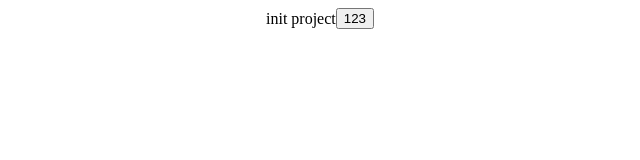
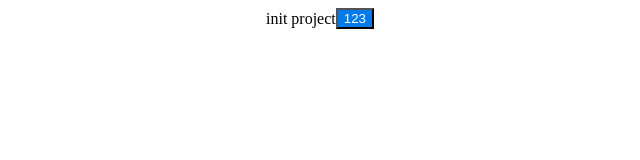
Before and after one commit to wanted-frontedend-team5/pre-onboarding-10th-2-5, a React (Create React App) app: page / in a window 1280 px wide. Shown: the top 160 px of the page, without its empty margins (320-960 px from the left). Built offline with nearby package versions, Linux system fonts and the light colour scheme.

Commit message:
feat: Implement colors constants

```diff
--- a/src/App.jsx
+++ b/src/App.jsx
@@ -1,19 +1,23 @@
 import styled from 'styled-components';
+import { colors } from 'styles/constants/colors';
 import { flexbox } from 'styles/utils/flex';
 
-const App = () => {
+export const App = () => {
   // todo : 기업 정보가 노출되면 안됩니다 .env를 사용해서 url을 써주세요.
   const type = 'submit';
   return (
     <TestComponent>
       <header>init project</header>
-      <button type={type}>123</button>
+      <TestButton type={type}>123</TestButton>
     </TestComponent>
   );
 };
 
-export default App;
-
 const TestComponent = styled.div`
   ${flexbox()}
 `;
+
+const TestButton = styled.button`
+  background: ${colors.blue};
+  color: ${colors.white};
+`;
--- a/src/index.js
+++ b/src/index.js
@@ -1,6 +1,6 @@
 import React from 'react';
 import ReactDOM from 'react-dom/client';
-import App from './App';
+import { App } from './App';
 
 const root = ReactDOM.createRoot(document.getElementById('root'));
 root.render(
--- /dev/null
+++ b/src/styles/constants/colors.js
@@ -0,0 +1,7 @@
+export const colors = {
+  white: '#FFFFFF',
+  black: '#000000',
+
+  blue: '#007BE9',
+  blueLight: '#CAE9FF',
+};
```
